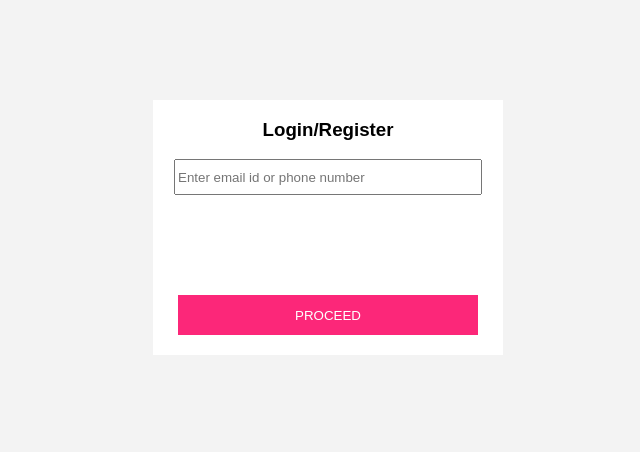
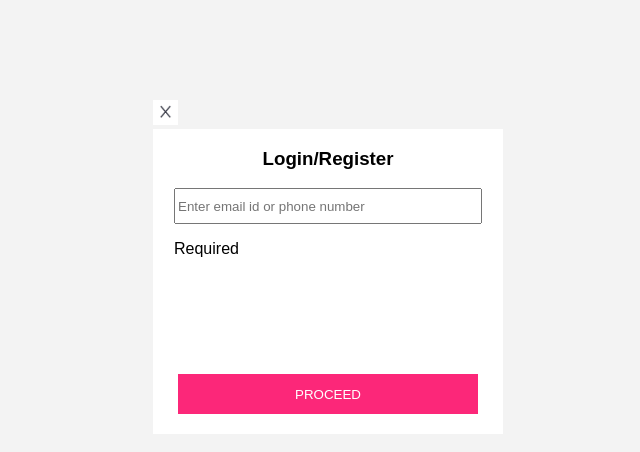
Before and after one commit to AjayJaishwal/festive-lake-9492, a plain HTML site: page sign_up/signup.html in a window 1280 px wide. Shown: the whole page, without its empty margins (312-952 px from the left). Drawn offline with Linux system fonts and the light colour scheme.

Commit message:
modifying signup

```diff
--- a/sign_up/signup.css
+++ b/sign_up/signup.css
@@ -6,6 +6,10 @@ body {
     align-items: center;
     margin-top: 100px;
     background-color: #F3F3F3;
+}
+
+.loginParentContainer {
+    display: inline-block;
 }
 
 .loginContainer {
@@ -28,6 +32,18 @@ body {
 
 .emailText {
     width: 300px;
-    margin-bottom: 100px;
     height: 30px;
 }
+
+.crossImage {
+    width: 25px;
+    height: 25px;
+}
+
+.emailContainer {
+    margin-bottom: 100px;
+    display: flex;
+    align-items: right;
+    justify-content: right;
+    flex-direction: column;
+}
--- a/sign_up/signup.html
+++ b/sign_up/signup.html
@@ -9,14 +9,18 @@
 </head>
 
 <body class="background">
-    <div class="loginContainer">
+    <div class="loginParentContainer">
+        <img class="crossImage" src="cross.png"/>
+        <div class="loginContainer">
 
-        <h3>Login/Register</h3>
+            <h3>Login/Register</h3>
+            <div class="emailContainer">
+                <input class="emailText" type="text" placeholder="Enter email id or phone number">
+                <p>Required</p>
+            </div>
+            <button class="proceedbutton">PROCEED</button>
 
-        <input class="emailText" type="text" placeholder="Enter email id or phone number">
-
-        <button class="proceedbutton">PROCEED</button>
-
+        </div>
     </div>
 
 
```
Also changed, not shown: sign_up/cross.png (added).
